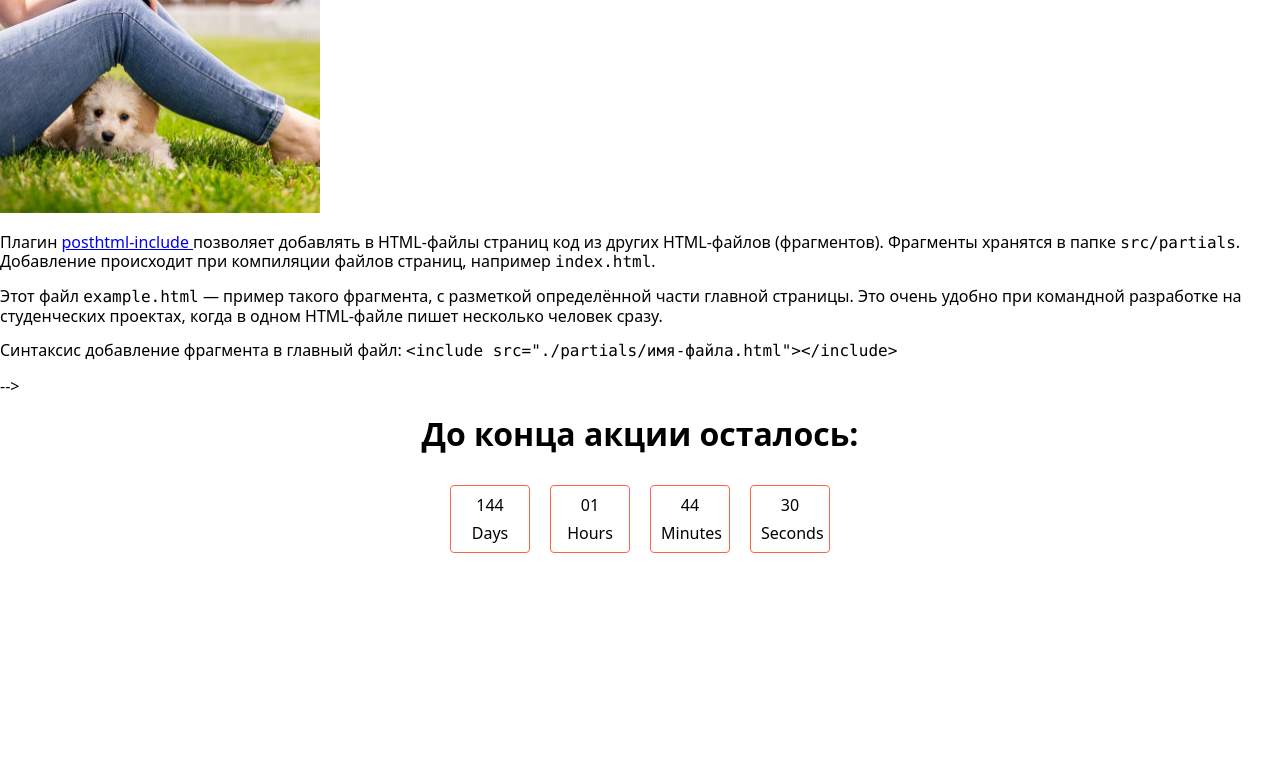
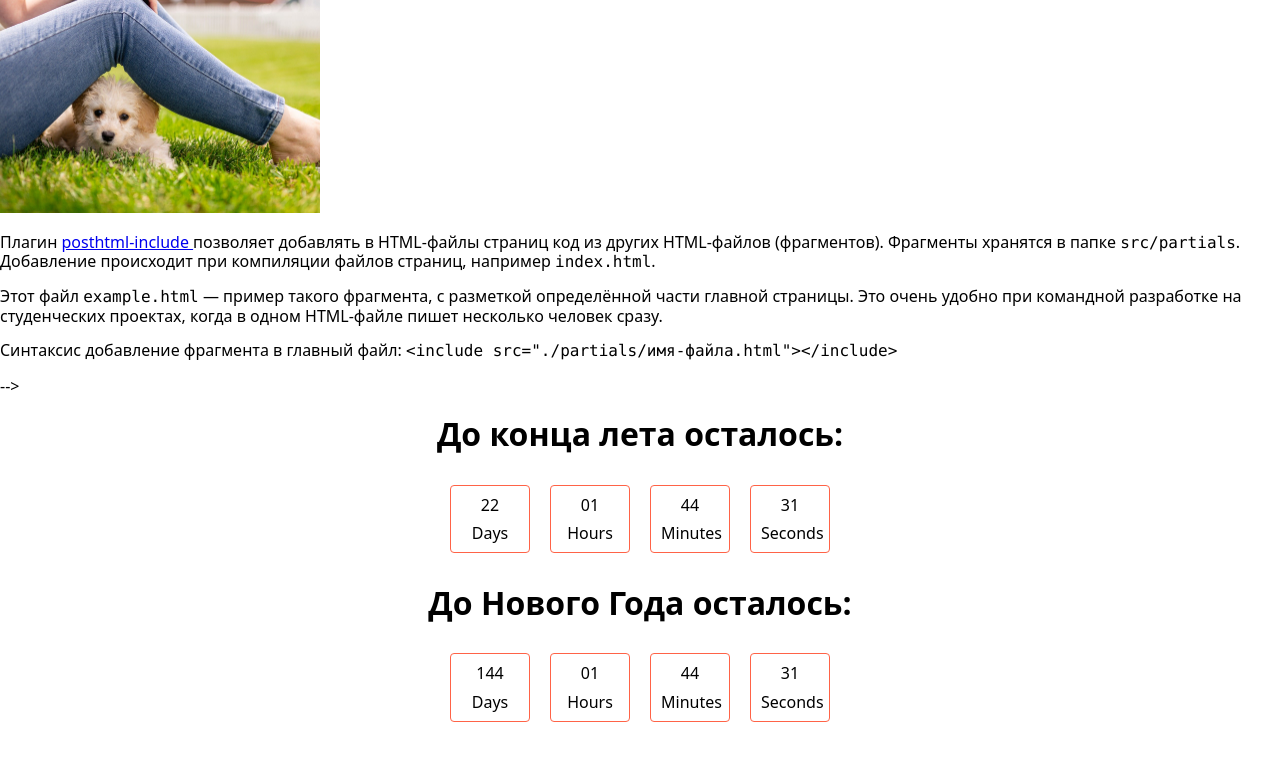
Before and after one commit to Konstantin-Kiselov/goit-js-hw-11-timer, a website built with Parcel: page src/index.html in a window 1280 px wide. Built offline with nearby package versions, Linux system fonts and the light colour scheme.

Commit message:
fixed selector by ID
add examlpe 2 in index.html

```diff
--- a/src/index.js
+++ b/src/index.js
@@ -1,18 +1,10 @@
 import './sass/main.scss';
 
-const refs = {
-  days: document.querySelector('[data-value="days"]'),
-  hours: document.querySelector('[data-value="hours"]'),
-  mins: document.querySelector('[data-value="mins"]'),
-  secs: document.querySelector('[data-value="secs"]'),
-};
-
 class CountdownTimer {
-  constructor({ selector, targetDate, showDate }) {
+  constructor({ selector, targetDate }) {
     this.intervalId = null;
-    this.selector = selector;
+    this.selector = document.querySelector(selector);
     this.targetDate = targetDate;
-    this.showDate = showDate;
 
     this.start();
   }
@@ -67,21 +59,28 @@ class CountdownTimer {
   pad(value) {
     return String(value).padStart(2, '0');
   }
-}
 
-/* Обновляем данные в index.html { days, hours, mins, secs } */
-function updateClockFace({ days, hours, mins, secs }) {
-  refs.days.textContent = days;
-  refs.hours.textContent = hours;
-  refs.mins.textContent = mins;
-  refs.secs.textContent = secs;
+  /* Обновляем данные в index.html { days, hours, mins, secs } */
+  showDate({ days, hours, mins, secs }) {
+    this.selector.children[0].children[0].textContent = days;
+    this.selector.children[1].children[0].textContent = hours;
+    this.selector.children[2].children[0].textContent = mins;
+    this.selector.children[3].children[0].textContent = secs;
+  }
 }
 
 /* Создаем экземпляр класса CountdownTimer */
-const timer = new CountdownTimer({
+const timerSummer = new CountdownTimer({
   selector: '#timer-1',
-  targetDate: new Date('Dec 31, 2021 23:59:59'),
-  showDate: updateClockFace,
+  targetDate: new Date('Sep 01, 2021'),
 });
 
-console.log(timer);
+console.log(timerSummer);
+
+/* Создаем экземпляр класса CountdownTimer */
+const timerNY = new CountdownTimer({
+  selector: '#timer-2',
+  targetDate: new Date('Jan 01, 2022 00:00:00'),
+});
+
+console.log(timerNY);
--- a/src/partials/timer.html
+++ b/src/partials/timer.html
@@ -1,4 +1,4 @@
-<h1 class="title">До конца акции осталось:</h1>
+<h1 class="title">До конца лета осталось:</h1>
 <div class="timer" id="timer-1">
   <div class="field">
     <span class="value" data-value="days">00</span>
@@ -20,3 +20,26 @@
     <span class="label">Seconds</span>
   </div>
 </div>
+
+<h1 class="title">До Нового Года осталось:</h1>
+<div class="timer" id="timer-2">
+  <div class="field">
+    <span class="value" data-value="days">00</span>
+    <span class="label">Days</span>
+  </div>
+
+  <div class="field">
+    <span class="value" data-value="hours">00</span>
+    <span class="label">Hours</span>
+  </div>
+
+  <div class="field">
+    <span class="value" data-value="mins">00</span>
+    <span class="label">Minutes</span>
+  </div>
+
+  <div class="field">
+    <span class="value" data-value="secs">00</span>
+    <span class="label">Seconds</span>
+  </div>
+</div>
```
